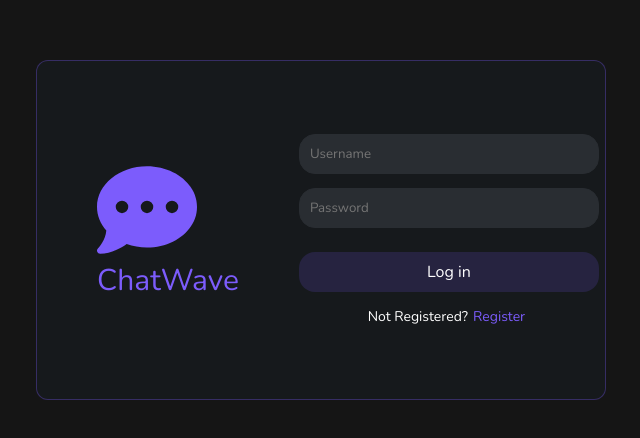
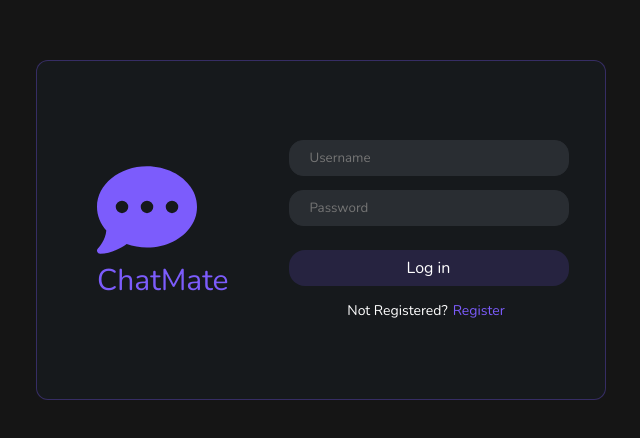
Before and after one commit to aseeralfaisal/chat_mate, a Next.js app in the folder client/: page / in a window 1280 px wide. Shown: the part 140-578 px from the top of the page, without its empty margins (319-959 px from the left). Built offline with nearby package versions, Linux system fonts and the light colour scheme.

Commit message:
fixed border and added new component icons

```diff
--- a/client/Components/InputField/inputfield.component.tsx
+++ b/client/Components/InputField/inputfield.component.tsx
@@ -15,12 +15,14 @@ const InputField: React.FC<InputFieldProps> = (props) => {
     fontSize,
     endIcon,
     event,
+    startIcon
   } = props;
 
   const dispatch = useAppDispatch();
 
   return (
     <Input css={{ width, height }}>
+      {startIcon && startIcon}
       <input
         style={{ width, height, fontSize }}
         type={type}
@@ -31,8 +33,8 @@ const InputField: React.FC<InputFieldProps> = (props) => {
           const { value } = target;
           reduxValue ? dispatch(setValue(value)) : setValue(value);
         }}
-      />
-      {endIcon && endIcon}
+        />
+        {endIcon && endIcon}
     </Input>
   );
 };
--- a/client/Components/InputField/inputfield.styles.tsx
+++ b/client/Components/InputField/inputfield.styles.tsx
@@ -14,7 +14,7 @@ export const Input = styled('div', {
   padding: '0 10px',
   display: 'flex',
   alignItems: 'center',
-  borderRadius: 16,
+  borderRadius: 14,
   margin: '14px 0',
   transition: 'ease-in-out 0.3s all',
   '& input': {
@@ -22,9 +22,10 @@ export const Input = styled('div', {
     background: 'none',
     border: 'none',
     outline: 'none',
+    paddingInline: 10
   },
   '&:hover, &:focus': {
-    outline: `${colors.purple100} 1px solid`,
+    border: `${colors.purple100} 1px solid`,
   },
   '&::placeholder': {
     color: colors.light,
--- a/client/Components/InputField/inputfield.types.ts
+++ b/client/Components/InputField/inputfield.types.ts
@@ -8,5 +8,6 @@ export type InputFieldProps = {
     height?: number | string;
     fontSize?: number;
     endIcon?: JSX.Element;
+    startIcon?: JSX.Element;
     event?: () => void;
   };
--- a/client/pages/chat/chat.icons.tsx
+++ b/client/pages/chat/chat.icons.tsx
@@ -3,7 +3,7 @@ export const SearchIcon = () => (
     <g clipPath='url(#clip0_219_1068)'>
       <path
         d='M11 2C15.968 2 20 6.032 20 11C20 15.968 15.968 20 11 20C6.032 20 2 15.968 2 11C2 6.032 6.032 2 11 2ZM11 18C14.867 18 18 14.867 18 11C18 7.132 14.867 4 11 4C7.132 4 4 7.132 4 11C4 14.867 7.132 18 11 18ZM19.485 18.071L22.314 20.899L20.899 22.314L18.071 19.485L19.485 18.071V18.071Z'
-        fill='white'
+        fill='currentColor'
       />
     </g>
     <defs>
--- a/client/pages/index.tsx
+++ b/client/pages/index.tsx
@@ -46,7 +46,7 @@ export default function Home() {
         <FormChild>
           <div style={{ margin: 60 }}>
             <FontAwesomeIcon icon={faCommentDots} color='#7c5cfc' fontSize={100} />
-            <Title>ChatWave</Title>
+            <Title>ChatMate</Title>
           </div>
           <div>
             <InputField
@@ -55,22 +55,22 @@ export default function Home() {
               placeholder='Username'
               value={username}
               setValue={setUserName}
-              width={300}
-              height={40}
+              width={280}
+              height={36}
             />
             <InputField
               type='password'
               placeholder='Password'
               value={password}
               setValue={setPassword}
-              width={300}
-              height={40}
+              width={280}
+              height={36}
               event={registerMode ? registerAction : loginAction}
             />
             {registerMode ? (
-              <MainButton title='Register' height={40} action={registerAction} />
+              <MainButton title='Register' height={36} width={280} action={registerAction} />
             ) : (
-              <MainButton title='Log in' height={40} action={loginAction} />
+              <MainButton title='Log in' height={36} width={280} action={loginAction} />
             )}
             {!registerMode ? (
               <DescriptionTitle text='Not Registered?' action='Register' />
```
Also changed, not shown: client/pages/chat/chat.component.tsx (+12 -3 lines).
